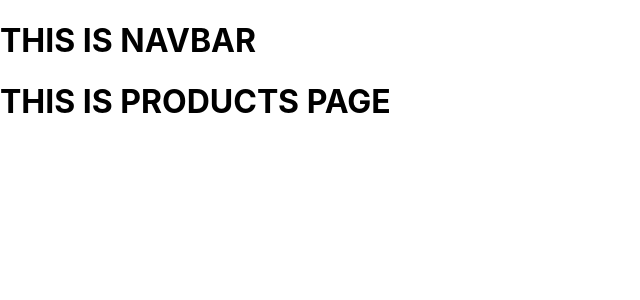
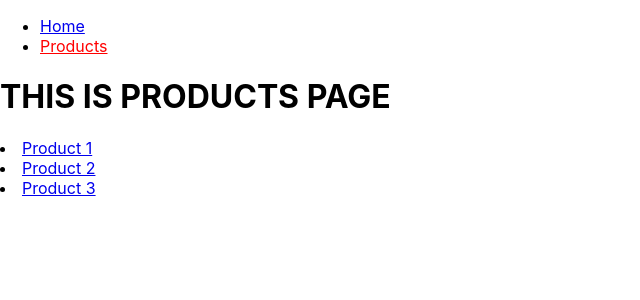
Before and after one commit to Pradeep4157/React-Routing, a React (Create React App) app: page /products in a window 1280 px wide. Shown: the top 300 px of the page, without its empty margins (0-640 px from the left). Built offline with nearby package versions, Linux system fonts and the light colour scheme.

Commit message:
done with navLink and errEle.. and par done with dynamic nav..

```diff
--- a/src/App.js
+++ b/src/App.js
@@ -1,12 +1,18 @@
 import "./App.css";
 import { createBrowserRouter, RouterProvider } from "react-router-dom";
+
 import Home from "./pages/Home.js";
+import Error from "./pages/Error.js";
+
 import { Products } from "./pages/Products.js";
 import { RootLayer } from "./pages/Root.js";
+import ProductInfo from "./pages/ProductInfo.js";
+
 const router = createBrowserRouter([
   {
     path: "/",
     element: <RootLayer />,
+    errorElement: <Error />,
     children: [
       {
         path: "/",
@@ -16,6 +22,10 @@ const router = createBrowserRouter([
         path: "/products",
         element: <Products />,
       },
+      {
+        path: "/products/:productId",
+        element: <ProductInfo />,
+      },
     ],
   },
 ]);
--- a/src/components/Navbar.js
+++ b/src/components/Navbar.js
@@ -1,8 +1,31 @@
+import { Link, NavLink } from "react-router-dom";
+import classes from "../components/Navbar.module.css";
 const Navbar = () => {
   return (
-    <div>
-      <h1>THIS IS NAVBAR</h1>
-    </div>
+    <nav>
+      <ul>
+        <li>
+          <NavLink
+            to="/"
+            className={({ isActive }) =>
+              isActive ? classes.active : undefined
+            }
+          >
+            Home
+          </NavLink>
+        </li>
+        <li>
+          <NavLink
+            to="/products"
+            className={({ isActive }) =>
+              isActive ? classes.active : undefined
+            }
+          >
+            Products
+          </NavLink>
+        </li>
+      </ul>
+    </nav>
   );
 };
 export default Navbar;
--- /dev/null
+++ b/src/components/Navbar.module.css
@@ -0,0 +1,4 @@
+a.active{
+    text-decoration : underline;
+    color : red;
+}
--- /dev/null
+++ b/src/pages/Error.js
@@ -0,0 +1,4 @@
+const Error = () => {
+  return <h1>THIS IS ERROR PAGE</h1>;
+};
+export default Error;
--- a/src/pages/Home.js
+++ b/src/pages/Home.js
@@ -13,7 +13,6 @@ const Home = () => {
   return (
     <div>
       <h1>Home</h1>
-      <Link to="/products">THIS IS LINK TO PRODUCTS PAGE..</Link>
     </div>
   );
 };
--- /dev/null
+++ b/src/pages/ProductInfo.js
@@ -0,0 +1,12 @@
+import { useParams } from "react-router-dom";
+const ProductInfo = () => {
+  const params = useParams();
+
+  return (
+    <>
+      <h1>ProductInfo</h1>;<div>{params.productId}</div>;
+    </>
+  );
+};
+
+export default ProductInfo;
--- a/src/pages/Products.js
+++ b/src/pages/Products.js
@@ -1,3 +1,32 @@
+/*
+  need to continue from 8:23
+
+*/
+import { Link } from "react-router-dom";
+
+const DUMMY_PRODUCTS = [
+  {
+    id: "p1",
+    name: "Product 1",
+  },
+  {
+    id: "p2",
+    name: "Product 2",
+  },
+  {
+    id: "p3",
+    name: "Product 3",
+  },
+];
 export const Products = () => {
-  return <h1>THIS IS PRODUCTS PAGE</h1>;
+  return (
+    <div>
+      <h1>THIS IS PRODUCTS PAGE </h1>
+      {DUMMY_PRODUCTS.map((prod) => (
+        <li>
+          <Link to={`/products/${prod.id}`}>{prod.name}</Link>
+        </li>
+      ))}
+    </div>
+  );
 };
```
